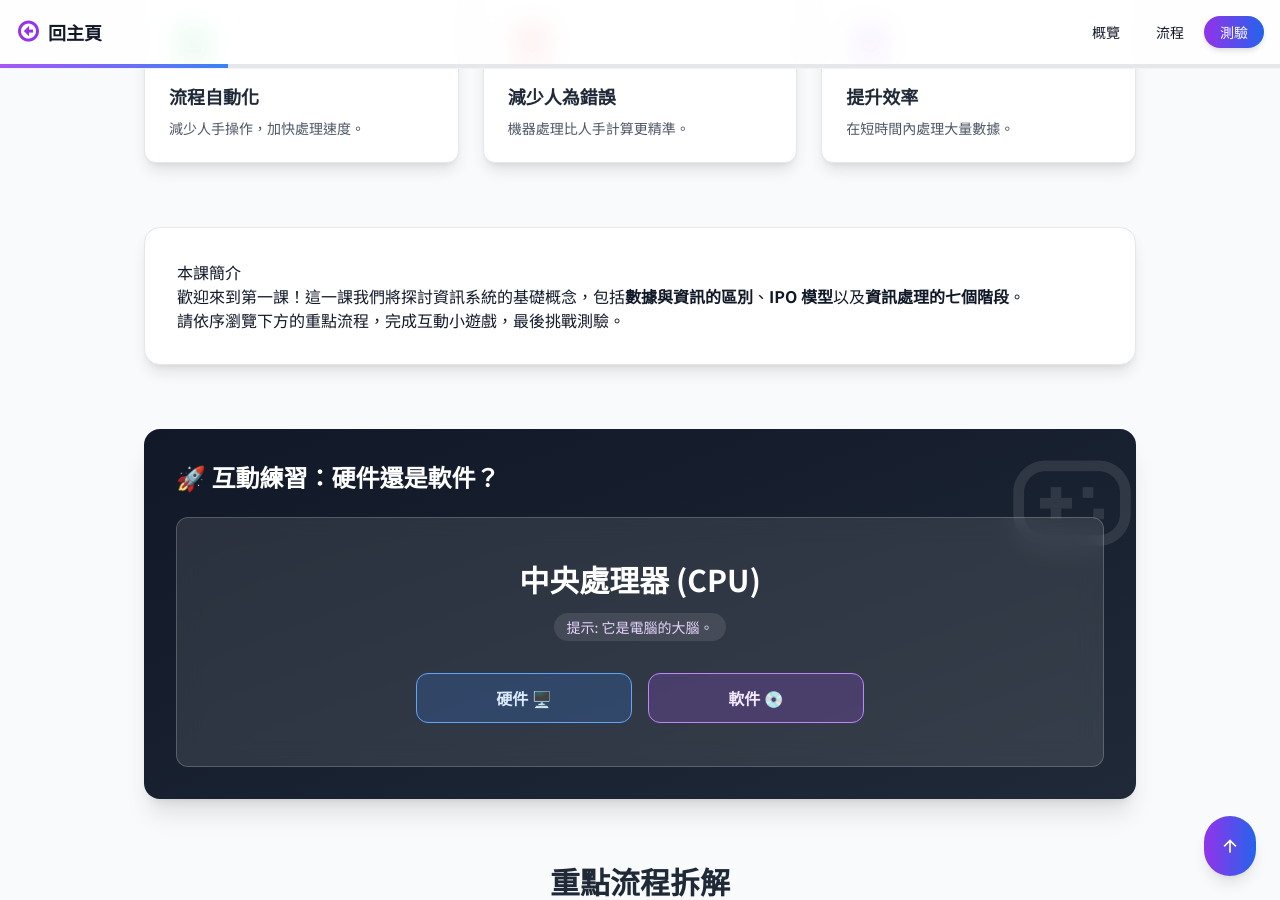
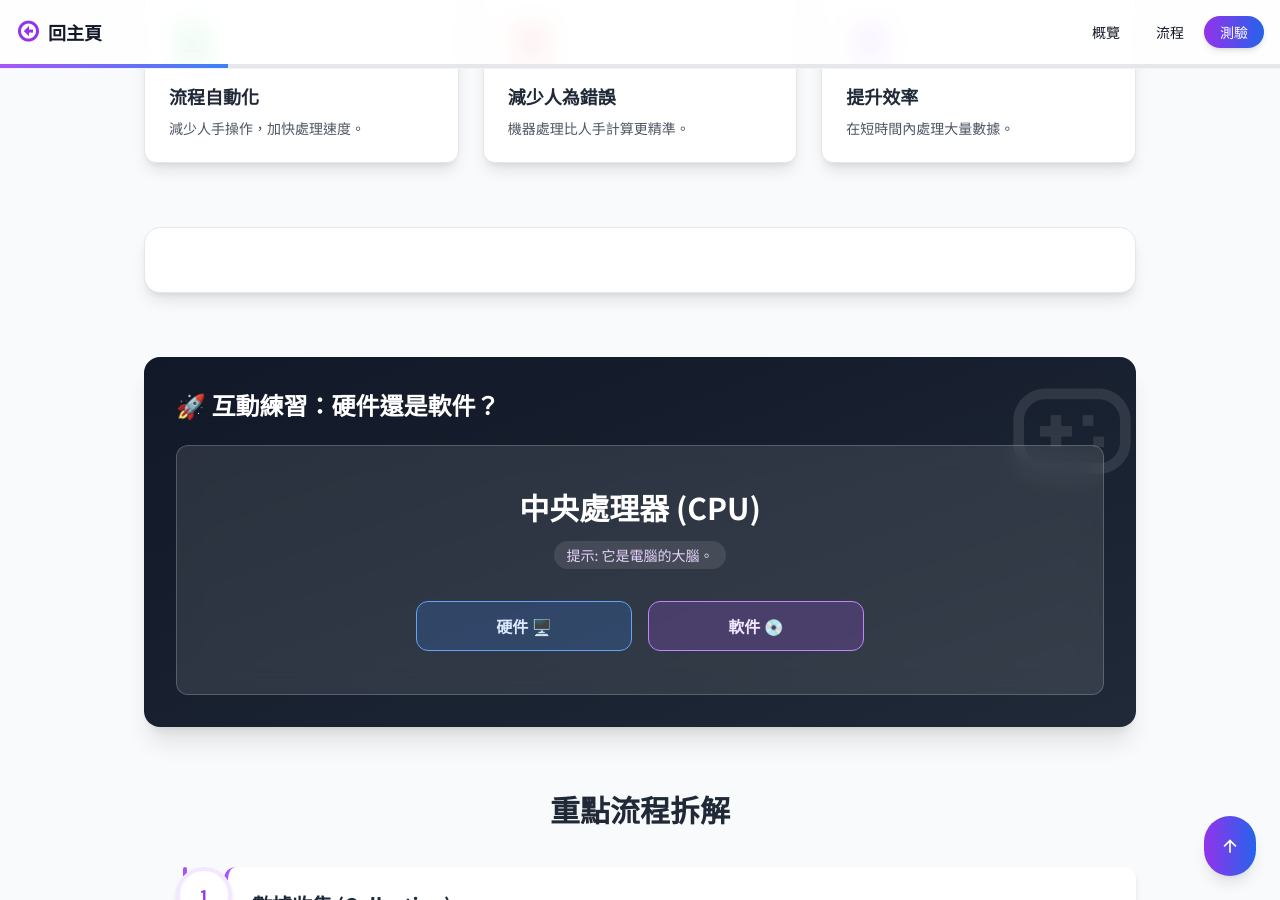
Before and after one commit to lct1995chaewon/HKDSE_ICT_Study, a Jekyll site: the page built from chapter1.md, in a window 1280 px wide and 900 px high, scrolled down 393 px. Built offline with Jekyll 4.4.1, drawn with Linux system fonts in a browser that asks for light colours; nearby versions of some CDN libraries.

Commit message:
Update chapter1.md

```diff
--- a/chapter1.md
+++ b/chapter1.md
@@ -5,8 +5,3 @@ chapter_id: CH01
 data_source: chapter1
 permalink: /chapter1.html
 ---
-
-### 本課簡介
-歡迎來到第一課！這一課我們將探討資訊系統的基礎概念，包括**數據與資訊的區別**、**IPO 模型**以及**資訊處理的七個階段**。
-
-請依序瀏覽下方的重點流程，完成互動小遊戲，最後挑戰測驗。
```
